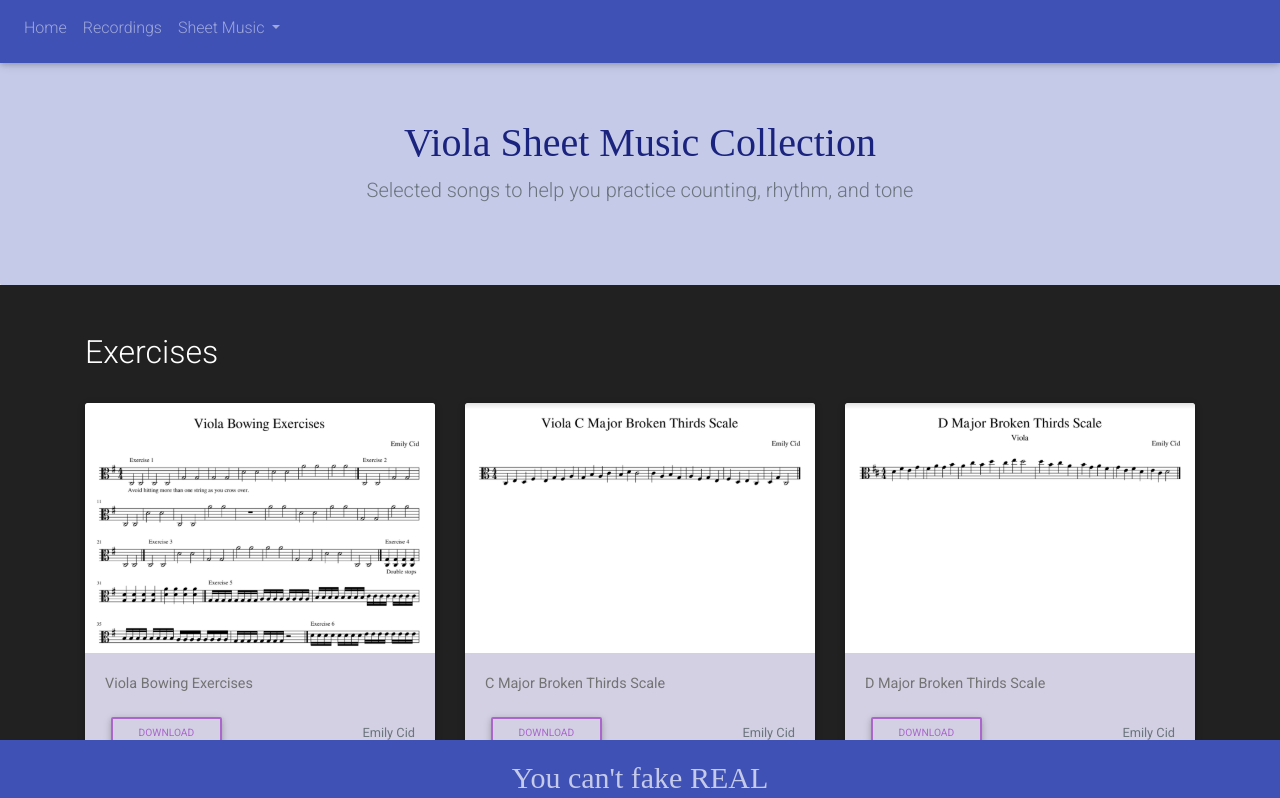
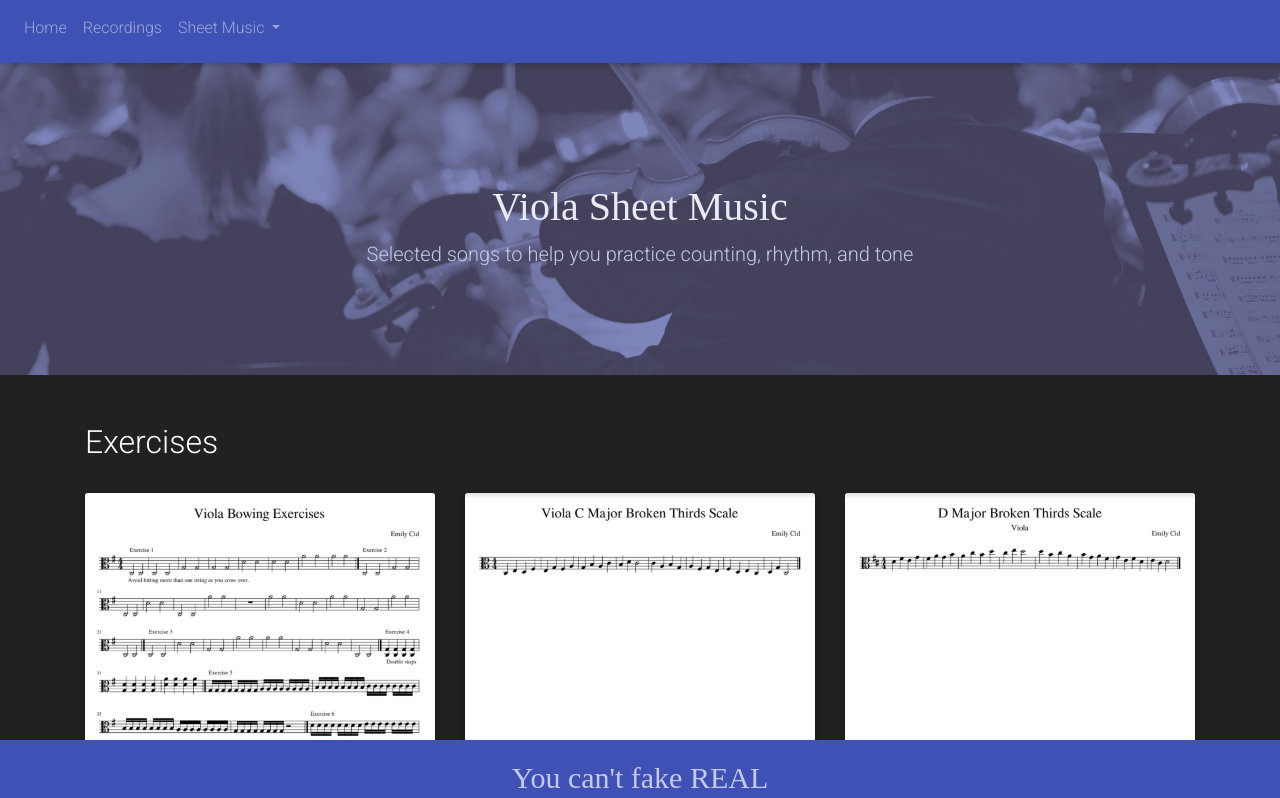
Before and after one commit to bbugieda/emilycid-angular, an Angular app: page /viola in a window 1280 px wide. Shown: the top 798 px of the page. Built offline with nearby package versions, Linux system fonts and the light colour scheme; a web font is replaced by a local one.

Commit message:
added jumbotron purple orchestra background and changed font colors for text in jumbotron

```diff
--- a/src/app/home/home.component.html
+++ b/src/app/home/home.component.html
@@ -1,7 +1,7 @@
 <section class="jumbotron text-center">
     <div class="container">
         <h1 class="jumbotron-heading">Emily Cid's Music Website</h1>
-        <p class="lead text-muted">Sheetmusic, recordings, and example videos to help you master the violin and viola</p>
+        <p class="lead" id="jumbotron-subtext">Sheetmusic, recordings, and example videos to help you master the violin and viola</p>
     </div>
 </section>
 
--- a/src/app/recordings/recordings.component.html
+++ b/src/app/recordings/recordings.component.html
@@ -1,7 +1,7 @@
 <section class="jumbotron text-center">
     <div class="container">
         <h1 class="jumbotron-heading">Recordings</h1>
-        <p class="lead text-muted">Listen to recordings of these songs to aid in your practicing</p>
+        <p class="lead" id="jumbotron-subtext">Listen to recordings of these songs to aid in your practicing</p>
     </div>
 </section>
 
--- a/src/app/viola/viola.component.html
+++ b/src/app/viola/viola.component.html
@@ -1,7 +1,7 @@
 <section class="jumbotron text-center">
     <div class="container">
-        <h1 class="jumbotron-heading">Viola Sheet Music Collection</h1>
-        <p class="lead text-muted">Selected songs to help you practice counting, rhythm, and tone</p>
+        <h1 class="jumbotron-heading">Viola Sheet Music</h1>
+        <p class="lead" id="jumbotron-subtext">Selected songs to help you practice counting, rhythm, and tone</p>
     </div>
 </section>
 
--- a/src/app/violin/violin.component.html
+++ b/src/app/violin/violin.component.html
@@ -1,7 +1,7 @@
 <section class="jumbotron text-center">
     <div class="container">
-        <h1 class="jumbotron-heading">Violin Sheet Music Collection</h1>
-        <p class="lead text-muted">Selected songs to help you practice counting, rhythm, and tone</p>
+        <h1 class="jumbotron-heading">Violin Sheet Music</h1>
+        <p class="lead" id="jumbotron-subtext">Selected songs to help you practice counting, rhythm, and tone</p>
     </div>
 </section>
 
--- a/src/styles.css
+++ b/src/styles.css
@@ -1,13 +1,27 @@
-/* You can add global styles to this file, and also import other style files */
 .jumbotron {
     background-color: #c5cae9;
     margin-bottom: 0;
     margin-top: 55px;
+
+    /* Jumbotron Background Image */
+    background-image: url(assets/img/jumbotron/purple-orchestra.jpeg);
+    background-position: center;
+    background-size: cover;
+    color: white;
+    border-radius: 0px!important;
+    height: 40vh;
 }
 
+/* Main Jumbotron Text */
 .jumbotron-heading {
     font-family: 'Shojumaru', cursive;
-    color: #1a237e;
+    color: #e8eaf6;
+    margin-top: 8vh;
+}
+
+/* Jumbotron Subtext */
+#jumbotron-subtext {
+    color: #c5cae9;
 }
 
 .page-content {
```
Also changed, not shown: src/assets/img/jumbotron/purple-orchestra.jpeg (added).
